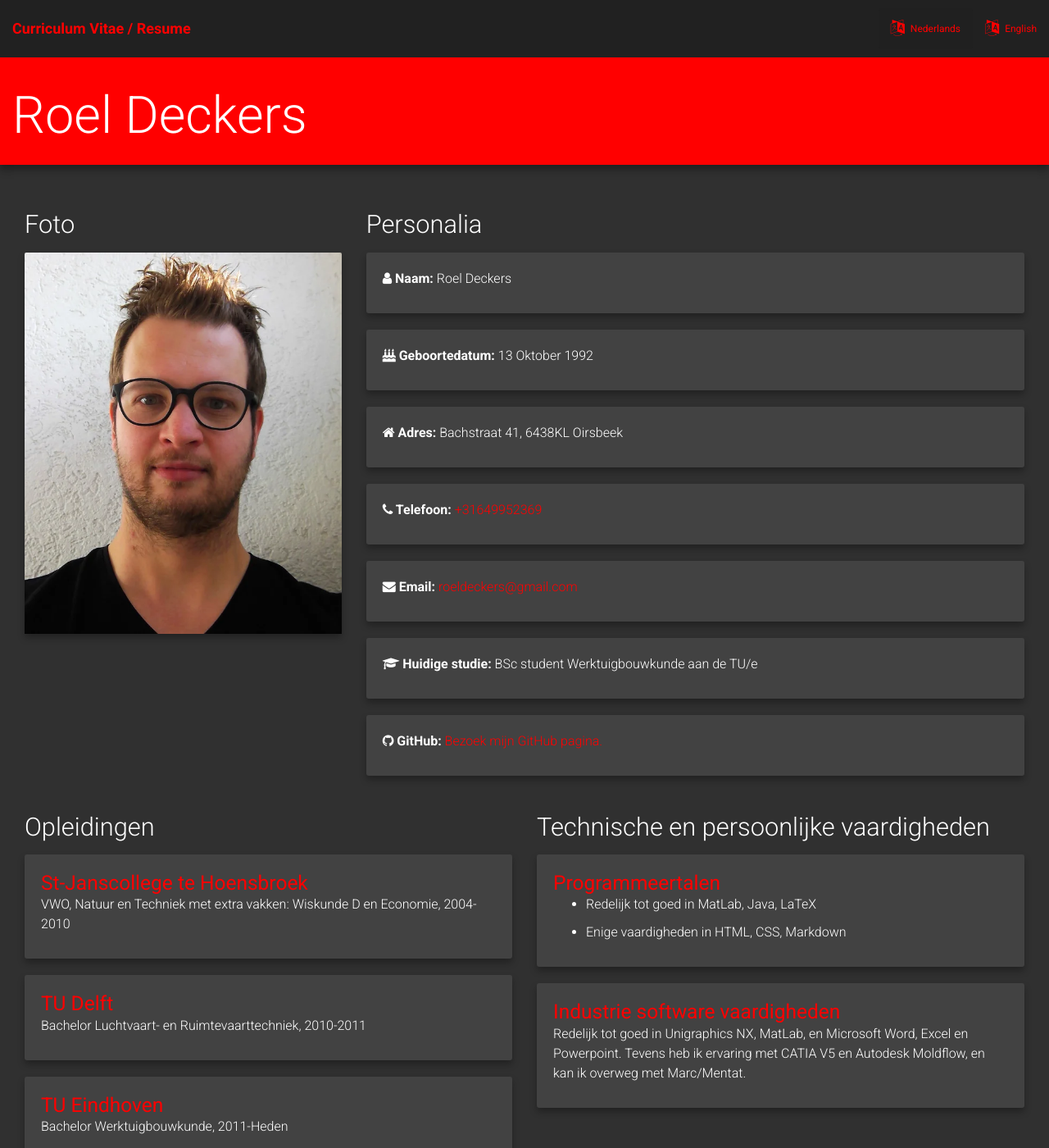
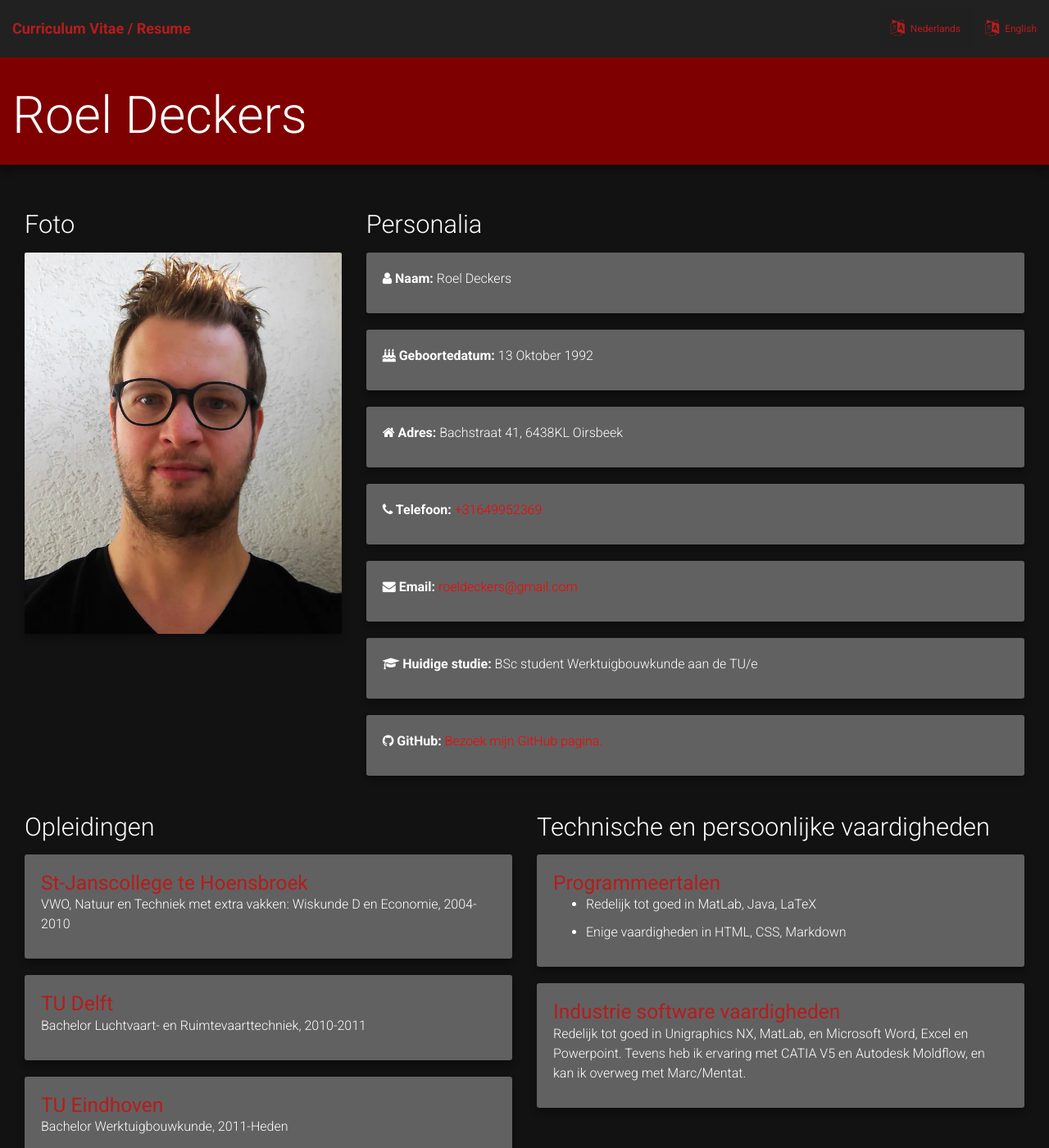
Before and after one commit to RoelD/CurriculumVitae, a Jekyll site: the page built from index.html, in a window 1280 px wide and 1400 px high. Shown: the whole window at 82% size. Built offline with Jekyll 4.4.1, drawn with Linux system fonts in a browser that asks for light colours; nearby versions of some CDN libraries.

Commit message:
Update style.css
Kleuren aanpassen

```diff
--- a/assets/css/style.css
+++ b/assets/css/style.css
@@ -1,5 +1,5 @@
 body {
-  background-color: #303030;
+  background-color: #121212;
   padding-top: 70px;
   display: flex;
   min-height: 100vh;
@@ -14,7 +14,7 @@ body {
 
 .jumbotron {
   padding: 16px 0;
-  background-color:red;
+  background-color:#7f0000;
   color: white;
   box-shadow: 0 7px 10px rgba(0,0,0,0.16), 0 5px 8px rgba(0,0,0,0.23);
 }
@@ -48,7 +48,7 @@ a:hover {
 .card-title {
   font-weight: 400;
   margin: 0;
-  color: red !important;
+  color: #b71c1c !important;
 }
 
 .card-title a {
@@ -56,7 +56,7 @@ a:hover {
 }
 
 .card-title a:hover {
-  color: red !important;
+  color: #b71c1c !important;
 }
 
 .card h6 {
@@ -73,7 +73,7 @@ a:hover {
 }
 .navbar-transparent {
   background: #212121 !important;
-  color: red !important;
+  color: #b71c1c !important;
   padding-top: 10px !important;
 }
 
@@ -102,22 +102,22 @@ a:hover {
 }
 
 .icon-bar {
-  color: red;
+  color: #7f0000;
 }
 
 .btn-cv {
-  background-color: red;
+  background-color: #7f0000;
   color: black;
 }
 
 .alert-cv {
-    background-color: red;
+    background-color: #7f0000;
     color: black !important;
 }
 
 .card {
   box-shadow: 0 5px 8px 0 rgba(0,0,0,0.3);
-  background-color: #424242;
+  background-color: #616161;
   color: white !important;
   margin-bottom: 20px;
   word-wrap: break-word;
@@ -163,7 +163,7 @@ a:hover {
 .footer {
   width: 100%;
   box-shadow: 0 6px 9px 0 rgba(0,0,0,0.3);
-  background-color: #212121;
+  background-color: #121212;
   color: white !important;
 }
 
@@ -184,7 +184,7 @@ a:hover {
   .footer-icons,
   .footer {
     text-align: center;
-    color: red;
+    color: #7f0000;
     float: none
   }
 
```
